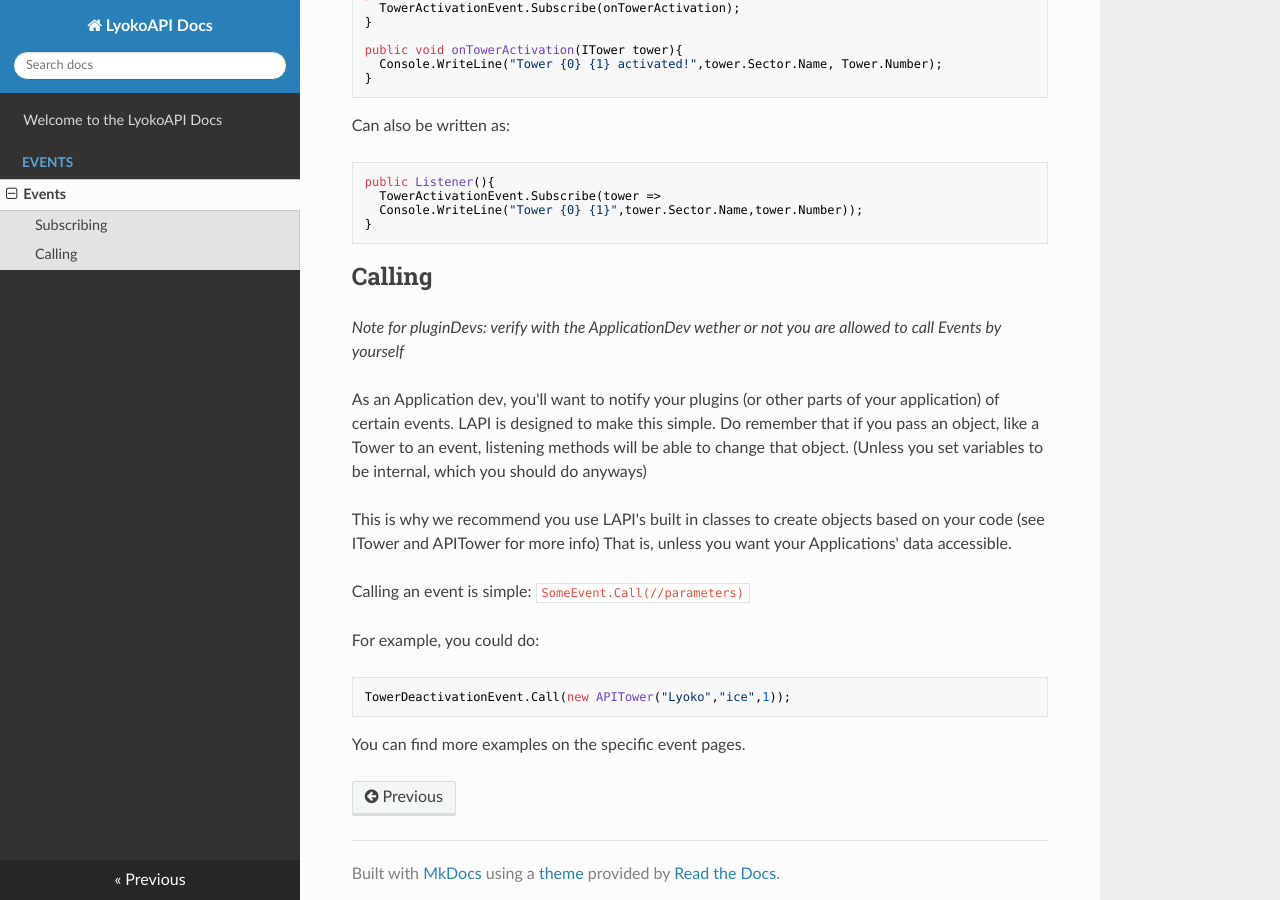
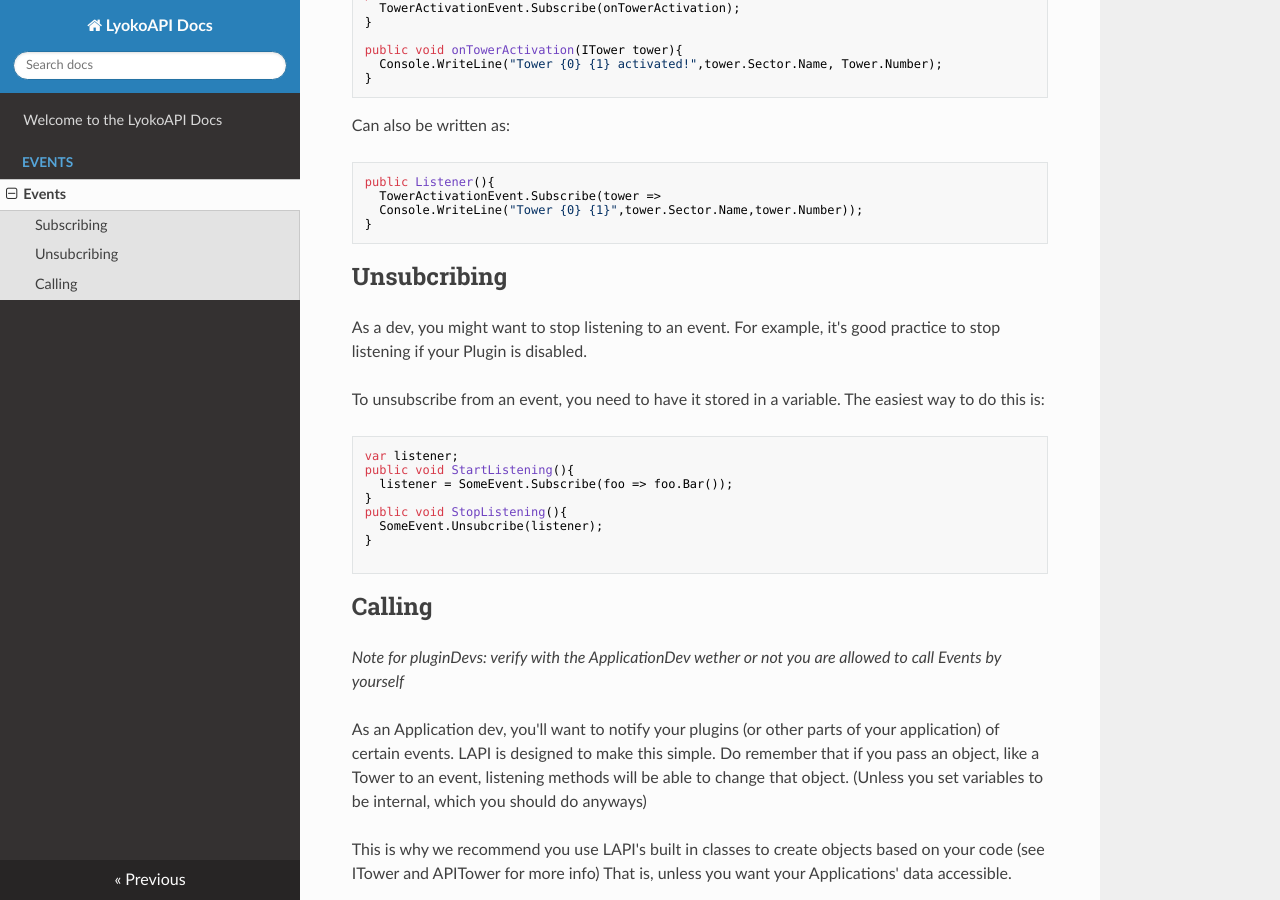
Before and after one commit to LyokoAPI/LyokoAPIDoc, an MkDocs documentation site: the page built from docs/Events/EventSummary.md, in a window 1280 px wide and 900 px high, scrolled down 579 px. Built offline with MkDocs 1.6.1, drawn with Linux system fonts in a browser that asks for light colours; nearby versions of some CDN libraries.

Commit message:
added unsubcribing

````diff
--- a/docs/Events/EventSummary.md
+++ b/docs/Events/EventSummary.md
@@ -34,6 +34,25 @@ public Listener(){
   Console.WriteLine("Tower {0} {1}",tower.Sector.Name,tower.Number));
 }
 ```
+##Unsubcribing
+As a dev, you might want to stop listening to an event.
+For example, it's good practice to stop listening if your Plugin is disabled.
+
+To unsubscribe from an event, you need to have it stored in a variable.
+The easiest way to do this is:
+```Java
+var listener;
+public void StartListening(){
+  listener = SomeEvent.Subscribe(foo => foo.Bar());
+}
+public void StopListening(){
+  SomeEvent.Unsubcribe(listener);
+}
+
+```
+
+
+
 ##Calling
 *Note for pluginDevs: verify with the ApplicationDev wether or not you are allowed to call Events by yourself*
 
````
